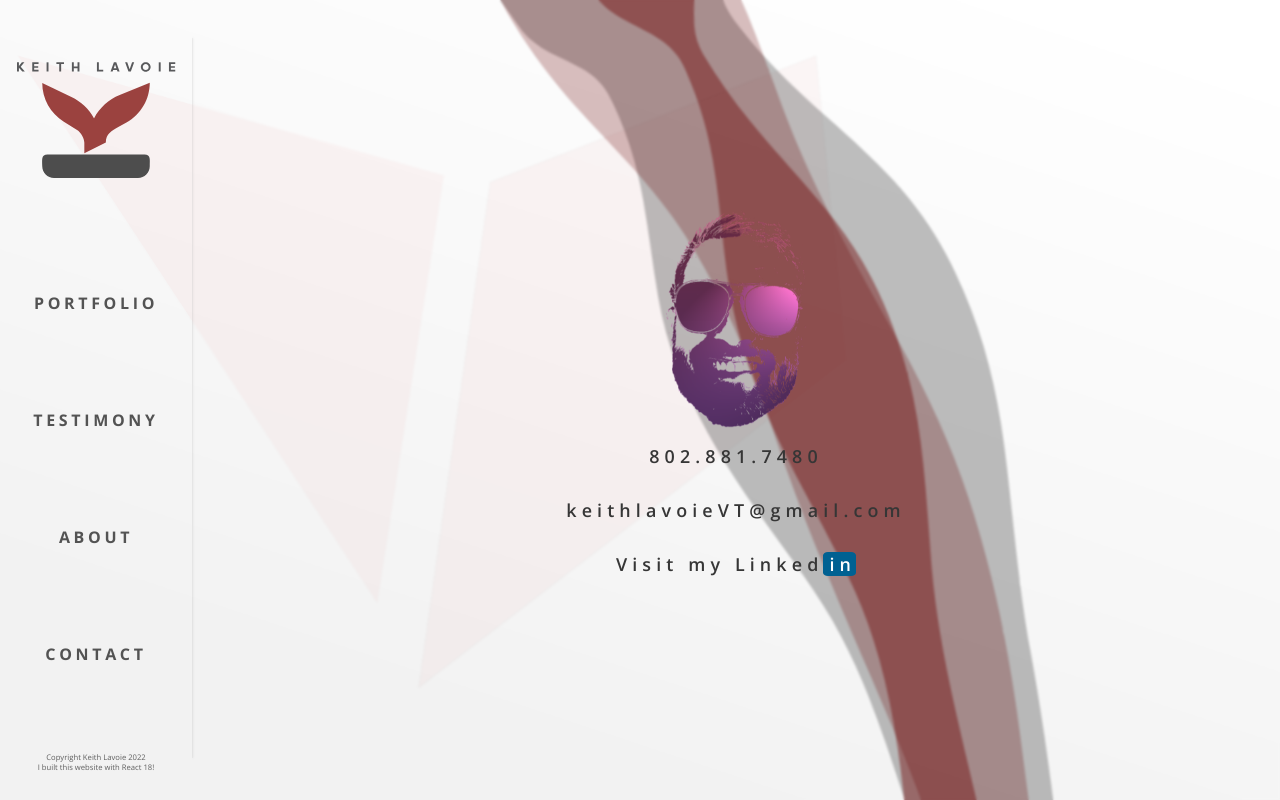
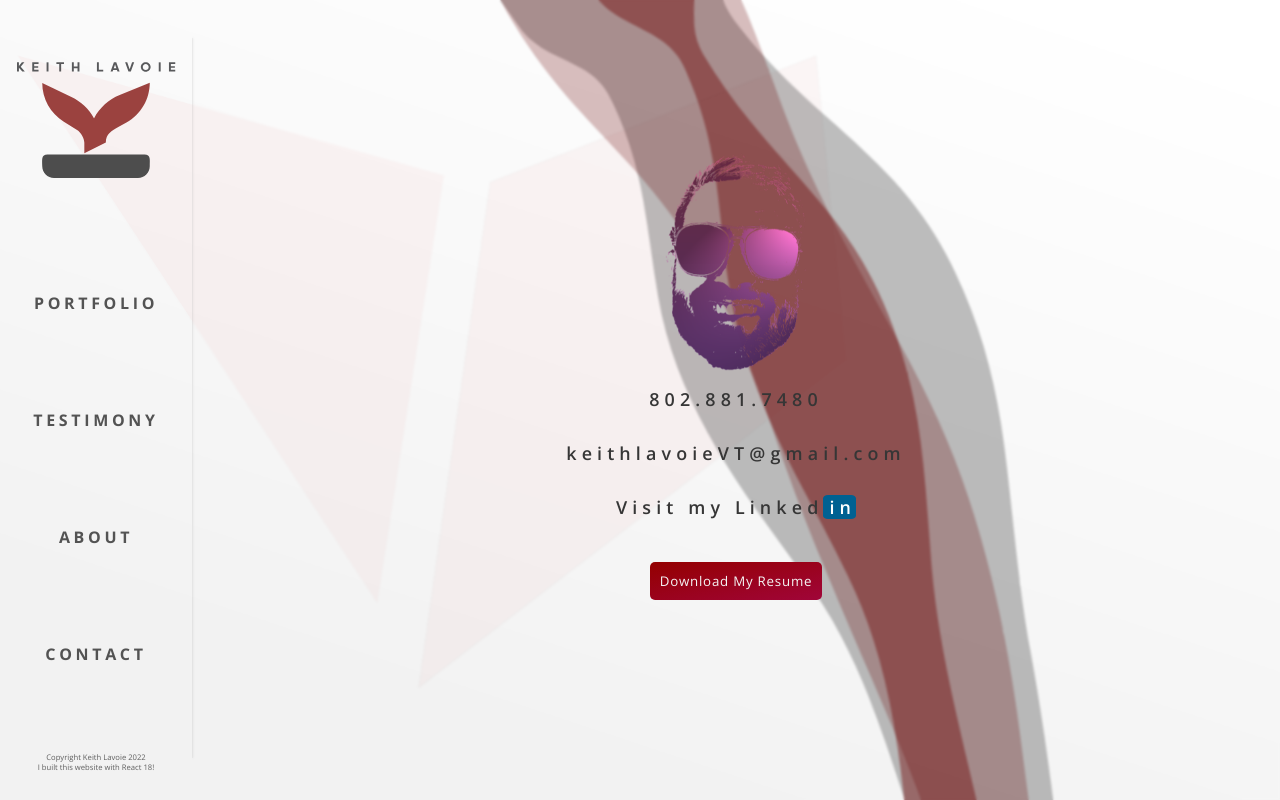
Before and after one commit to LetsRideBikes/Portfolio, a React (Create React App) app: page /Contact in a window 1280 px wide. Built offline with nearby package versions, Linux system fonts and the light colour scheme.

Commit message:
downloads

```diff
--- a/src/App.css
+++ b/src/App.css
@@ -532,6 +532,50 @@ margin-top: 20px;
   /* a.contact-linkedin2:visited {
     color: white;
   } */
+
+
+.download-resume {
+  margin-top: 25px;
+  font-family: 'Open Sans', sans-serif;
+  font-size: 10pt;
+  letter-spacing: 0.1ch;
+  font-weight: 200;
+  background: linear-gradient(to bottom right, #940000, #a00539);
+  border: none;
+  outline: hidden;
+  color: #f5f5f5;
+margin-bottom: 5%;
+  padding: 1%;
+  border-radius: 5px;
+  text-align: center;
+align-self: center;
+ cursor: pointer;
+ position: relative;
+ z-index: 2;
+}
+
+.download-resume::before {
+  transform: scaleX(0);
+  transform-origin: bottom right;
+}
+
+.download-resume:hover::before {
+  transform: scaleX(1);
+  transform-origin: bottom left;
+}
+
+.download-resume::before {
+  content: " ";
+  display: block;
+  position: absolute;
+  top: 0; right: 0; bottom: 0; left: 0;
+  inset: 0 0 0 0;
+  background: linear-gradient(to bottom right, #d31212, #b1305b);
+  z-index: -1;
+  transition: transform .6s ease;
+  border-radius: 5px;
+}
+
 
 
 .portfolio_content {
@@ -1318,7 +1362,7 @@ margin-top: 0;
 
 
   .face {
-    width: 100px;
+    width: 80px;
     justify-content: center;
     padding: 5px;
     box-sizing: border-box;
--- a/src/components/Contact.js
+++ b/src/components/Contact.js
@@ -1,5 +1,6 @@
 import face from './img/face.png';
 import {Link} from 'react-router-dom';
+// import Resume from './docs/KeithLavoie_Resume2022.pdf'
 import Face from './Face';
 import React, { useState, useEffect } from 'react';
 
@@ -35,7 +36,8 @@ const Contact = props =>{
     <span className="contact-linkedin">Visit my Linked</span>
     <span className="contact-linkedin2">in</span></a>
       </Link>
-</h1></div></div>
+
+</h1><a className="download-resume" href="/docs/KeithLavoie_Resume2022.pdf" download>Download My Resume</a></div></div>
 
 
 
```
Also changed, not shown: 1 other file (tests, documents, lock files or other folders).
